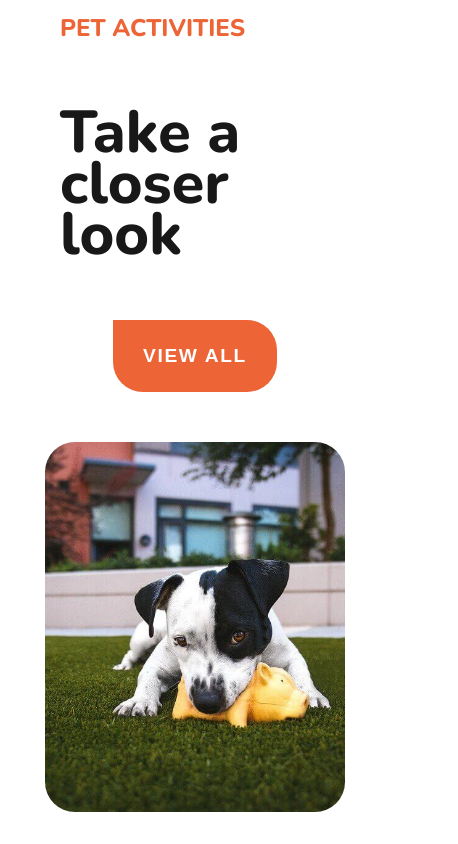
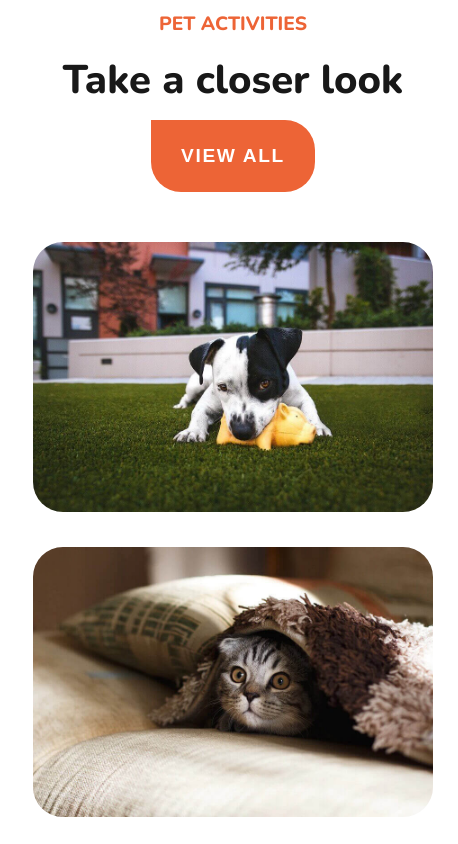
Before and after one commit to ccbabcn/202204-W1CH3-cristian-bermudez, a plain HTML site: page index.html in a window 390 px wide. Shown: the top 844 px of the page, 458 px wide, since content can reach past the window. Drawn offline with nearby package versions, Linux system fonts and the light colour scheme.

Commit message:
added responsive style

```diff
--- a/style.css
+++ b/style.css
@@ -5,7 +5,7 @@
 body {
   font-family: "Nunito", sans-serif;
 }
-
+@media screen and (min-width: 1101px) {
   .main-container {
     width: 90%;
     min-width: 370px;
@@ -16,34 +16,11 @@ body {
     flex-direction: column;
     row-gap: 50px;
   }
-
-.main__quote {
+  .main__big-quote {
     line-height: 0;
-  color: var(--main-orange);
-  text-transform: uppercase;
-}
-.main__big-quote {
-  line-height: 3.2rem;
     color: var(--main-grey);
     font-size: 3.7rem;
     font-weight: 800;
-}
-.main__view-buttom {
-  padding: 25px 30px;
-  border: none;
-  border-radius: 0 30px 30px 30px;
-  font-size: 1.2rem;
-  letter-spacing: 0.1rem;
-  text-transform: uppercase;
-  font-weight: 600;
-  color: var(--main-white);
-  background: var(--main-orange);
-}
-.main__view-buttom:hover {
-  margin: -2px;
-  border: 2px solid var(--main-orange);
-  background-color: var(--main-white);
-  color: var(--main-orange);
   }
   .main__header {
     display: flex;
@@ -69,21 +46,11 @@ body {
   }
   .main__photo-img {
     display: flex;
-  width: 300px;
-  height: 370px;
+    width: 295px;
+    height: 350px;
     object-fit: cover;
     object-position: 50%;
     border-radius: 30px;
-}
-.main__photo-img:hover {
-  animation: shader 1s;
-  filter: brightness(0.6);
-}
-.main__photo-container {
-  display: inline-flex;
-  flex-direction: column;
-  justify-content: center;
-  align-items: center;
   }
   .main__photo-text-container {
     position: absolute;
@@ -93,8 +60,50 @@ body {
     justify-content: center;
     pointer-events: none;
   }
+  .main__photo-container {
+    display: inline-flex;
+    flex-direction: column;
+    justify-content: center;
+    align-items: center;
+  }
   .main__photo-container:hover .main__photo-text-container {
     display: flex;
+  }
+  .main__photo-big-quote {
+    text-transform: uppercase;
+    font-size: 1.25rem;
+  }
+  .main__photo-quote {
+    font-size: 2rem;
+  }
+}
+
+.main__quote {
+  line-height: 0;
+  color: var(--main-orange);
+  text-transform: uppercase;
+}
+.main__view-buttom {
+  padding: 25px 30px;
+  border: none;
+  border-radius: 0 30px 30px 30px;
+  font-size: 1.2rem;
+  letter-spacing: 0.1rem;
+  text-transform: uppercase;
+  font-weight: 600;
+  color: var(--main-white);
+  background: var(--main-orange);
+}
+.main__view-buttom:hover {
+  margin: -2px;
+  border: 2px solid var(--main-orange);
+  background-color: var(--main-white);
+  color: var(--main-orange);
+}
+
+.main__photo-img:hover {
+  animation: shader 1s;
+  filter: brightness(0.6);
 }
 
 p[class*="quote"] {
@@ -102,12 +111,82 @@ p[class*="quote"] {
   line-height: 0;
 }
 
+@media screen and (max-width: 1100px) {
+  .main-container {
+    width: 90%;
+    min-width: 450px;
+    margin: 0 auto;
+  }
+  .main {
+    display: flex;
+    flex-direction: column;
+    row-gap: 50px;
+  }
+  .main__quote {
+    font-size: 1.2rem;
+  }
+  .main__big-quote {
+    line-height: 0;
+    color: var(--main-grey);
+    font-size: 2.5rem;
+    font-weight: 800;
+  }
+  .main__header {
+    display: flex;
+    align-items: center;
+    justify-content: center;
+    flex-wrap: wrap;
+    column-gap: 150px;
+    flex-direction: column;
+  }
+  .main__header-headings {
+    display: flex;
+    align-items: center;
+    justify-content: center;
+    flex-wrap: wrap;
+    padding: 0 50px;
+    flex-direction: column;
+  }
+  .main__photo {
+    display: flex;
+    flex-direction: column;
+    gap: 35px;
+    flex-wrap: wrap;
+    justify-content: center;
+  }
+  .main__photo-img {
+    display: flex;
+    width: 400px;
+    height: 270px;
+    object-fit: cover;
+    object-position: 50%;
+    border-radius: 30px;
+  }
+  .main__photo-text-container {
+    position: absolute;
+    line-height: 0;
+    display: none;
+    flex-direction: column;
+    align-items: center;
+    justify-content: center;
+    pointer-events: none;
+  }
+  .main__photo-container {
+    display: inline-flex;
+    flex-direction: column;
+    justify-content: flex-end;
+    align-items: center;
+  }
+  .main__photo-container:hover .main__photo-text-container {
+    display: flex;
+  }
   .main__photo-big-quote {
     text-transform: uppercase;
-  font-size: 1.25rem;
+    font-size: 1rem;
   }
   .main__photo-quote {
-  font-size: 2rem;
+    font-size: 1.5rem;
+  }
 }
 
 :root {
```
Lines whose indentation alone changed are shown as unchanged.
